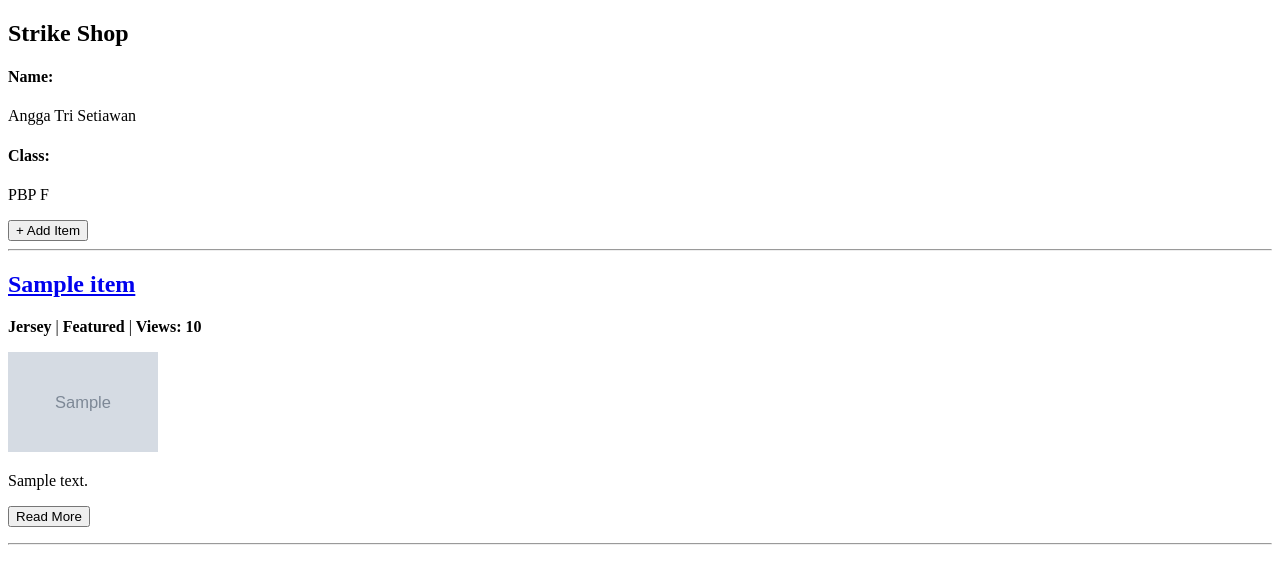
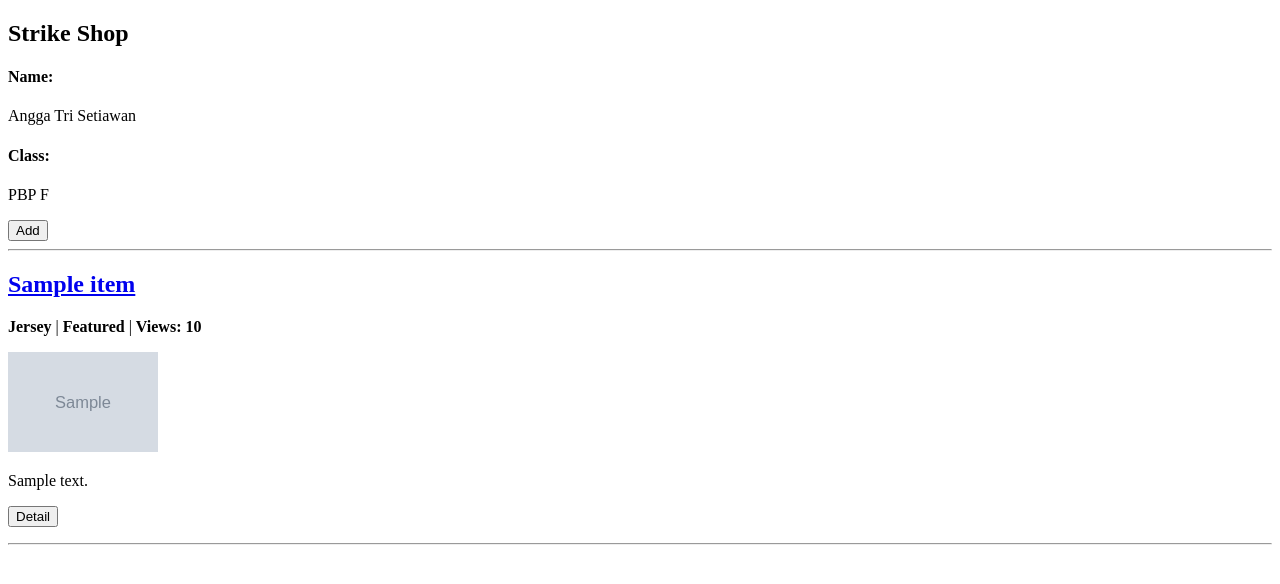
Before and after one commit to AnggaTriSetiawan/strike-shop, a Django app: page / in a window 1280 px wide. Shown: the top 584 px of the page. Run offline with Django 5.2, Linux system fonts and the light colour scheme; tables that the repository leaves empty hold one stand-in row (values such as "Sample post"); grey boxes marked "Sample" are stand-in pictures.

Commit message:
Mengatur struktur HTMl

```diff
--- a/main/templates/main.html
+++ b/main/templates/main.html
@@ -10,22 +10,27 @@
 <p>{{ class }}</p>
 
 <a href="{% url 'main:create_item' %}">
-  <button>+ Add Item</button>
+  <button>Add</button>
 </a>
 
 <hr>
 
 {% if not item_list %}
-<p>Belum ada data item pada strike shop.</p>
+<p>Belum ada item yang ditambahkan pada strike shop.</p>
 {% else %}
 
 {% for item in item_list %}
 <div>
   <h2><a href="{% url 'main:show_item' item.id %}">{{ item.name }}</a></h2>
 
-  <p><b>{{ item.get_category_display }}</b>{% if item.is_featured %} |
-    <b>Featured</b>{% endif %}{% if item.is_news_hot %} |
-    <b>Hot</b>{% endif %} | <b>Views: {{ item.views }}</b> </p>
+  <p>
+    <b>{{ item.get_category_display }}</b>
+    {% if item.is_featured %}
+    |
+    <b>Featured</b>{% endif %}
+    |
+    <b>Views: {{ item.views }}</b>
+  </p>
 
   {% if item.thumbnail %}
   <img src="{{ item.thumbnail }}" alt="thumbnail" width="150" height="100">
@@ -34,7 +39,7 @@
 
   <p>{{ item.description|truncatewords:25 }}</p>
 
-  <p><a href="{% url 'main:show_item' item.id %}"><button>Read More</button></a></p>
+  <p><a href="{% url 'main:show_item' item.id %}"><button>Detail</button></a></p>
 </div>
 
 <hr>
```
Also changed, not shown: main/templates/item_detail.html (+9 -3 lines), README.md.
